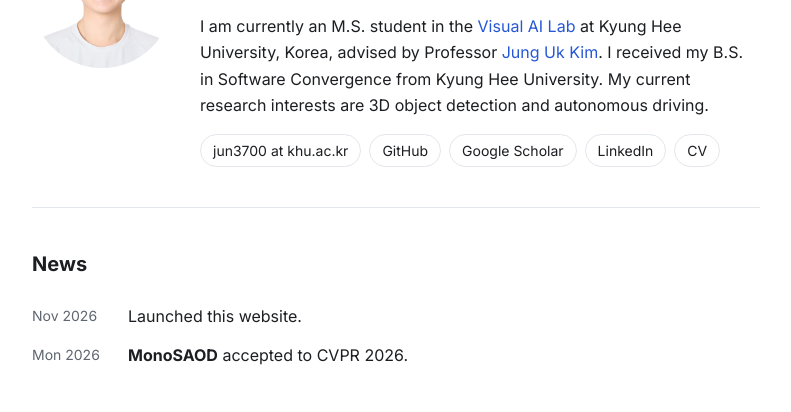
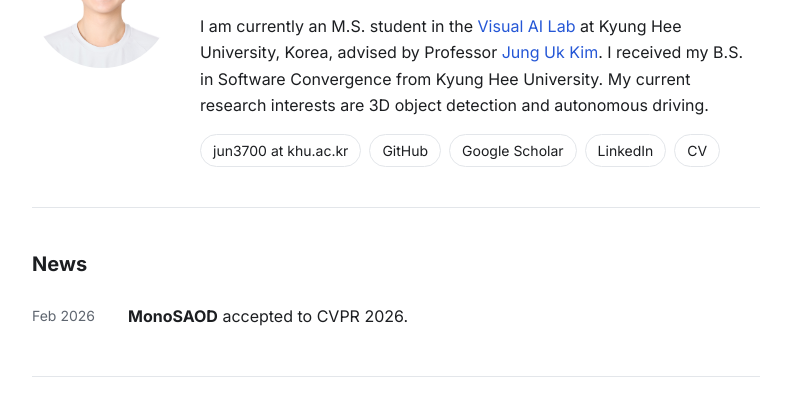
Before and after one commit to jjung48420/jjung48420.github.io, a plain HTML site: page index.html in a window 1280 px wide. Shown: the part 185-597 px from the top of the page, without its empty margins (244-1035 px from the left). Drawn offline with Linux system fonts and the light colour scheme.

Commit message:
Update index.html

```diff
--- a/index.html
+++ b/index.html
@@ -148,8 +148,7 @@
     <section id="news">
       <h2>News</h2>
       <ul class="news">
-        <li><time>Nov 2026</time><span>Launched this website.</span></li>
-        <li><time>Mon 2026</time><span><strong>MonoSAOD</strong> accepted to CVPR 2026.</span></li>
+        <li><time>Feb 2026</time><span><strong>MonoSAOD</strong> accepted to CVPR 2026.</span></li>
       </ul>
     </section>
 
```
